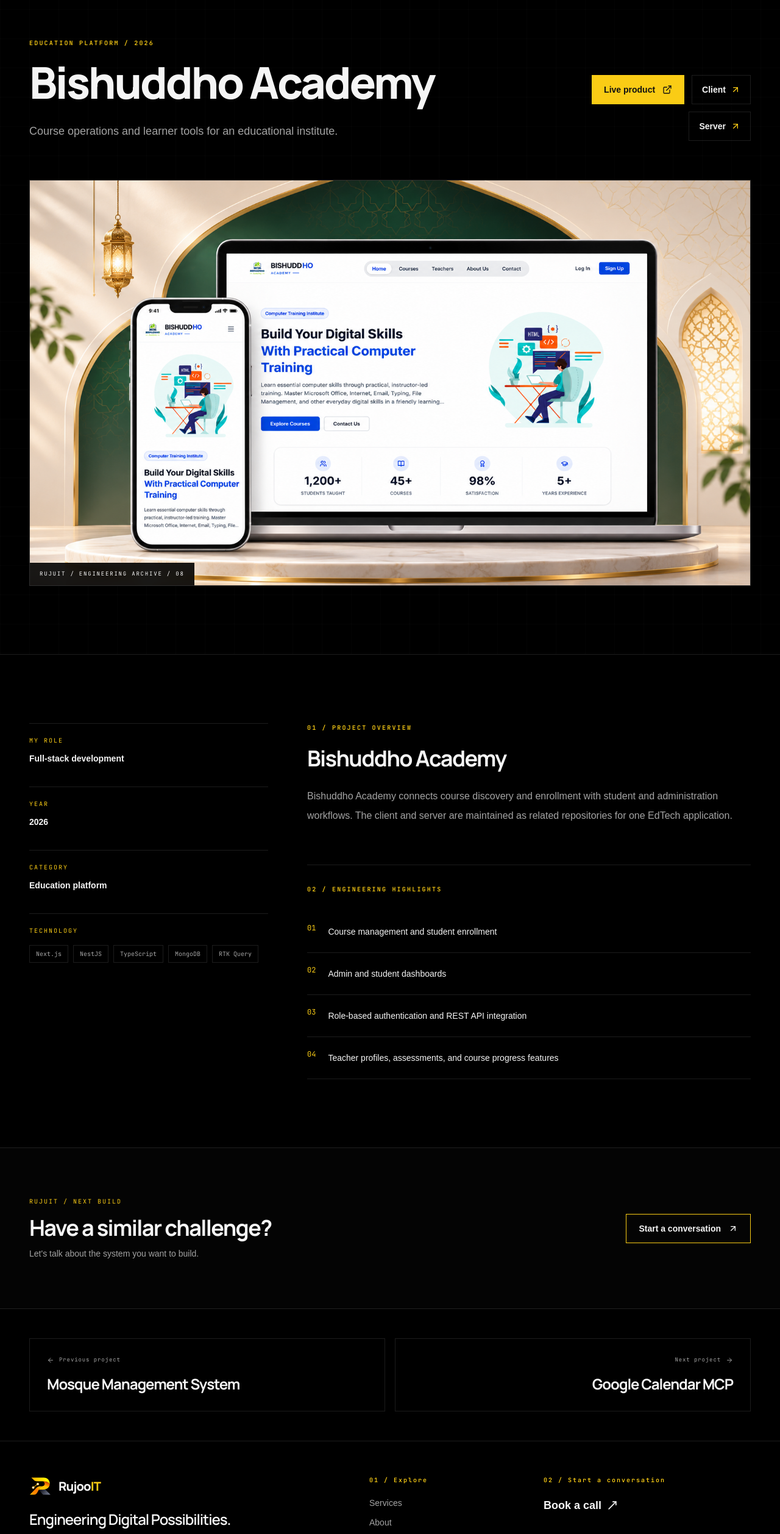
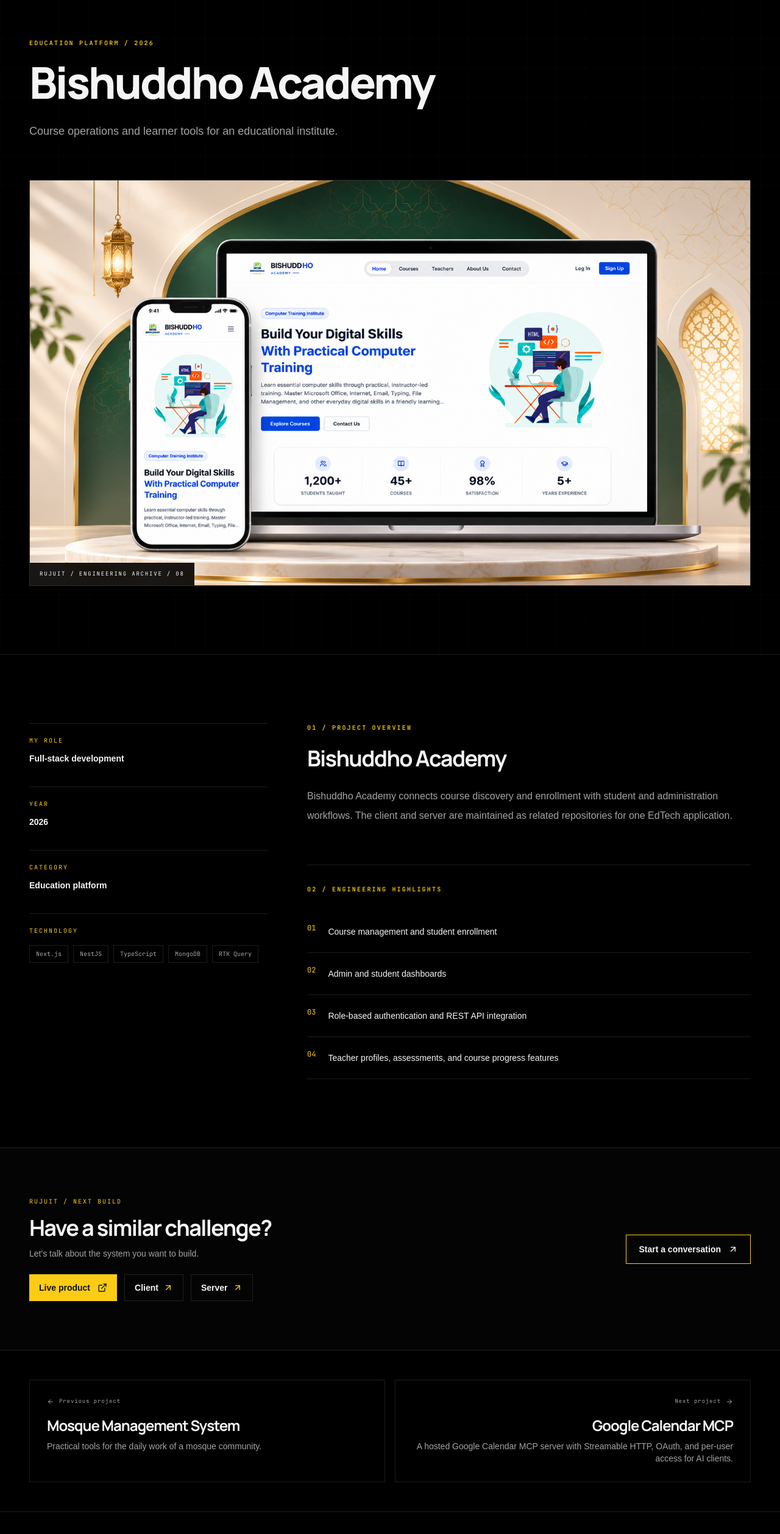
Before and after one commit to Tarikul3639/rujuit, a Next.js app in the folder frontend/: page /en/work/bishuddho-academy in a window 1280 px wide. Shown: the part 206-2722 px from the top of the page at 61% size. Built offline with nearby package versions, Linux system fonts and the light colour scheme; no server answers; a web font is replaced by a local one.

Commit message:
refine project detail actions and navigation

```diff
--- a/frontend/features/work/components/project-detail.tsx
+++ b/frontend/features/work/components/project-detail.tsx
@@ -54,31 +54,6 @@ export function ProjectDetail({
                 <p className="mt-7 max-w-3xl text-base leading-8 text-muted-foreground sm:text-lg">
                   {translated.summary}
                 </p>
-              </div>
-              <div className="flex flex-wrap gap-3 lg:justify-end">
-                {project.live && (
-                  <a
-                    href={project.live}
-                    target="_blank"
-                    rel="noreferrer"
-                    className="inline-flex h-12 items-center gap-3 bg-primary px-5 text-sm font-bold text-primary-foreground transition-transform hover:-translate-y-1"
-                  >
-                    {copy.index.live}
-                    <ExternalLink className="size-4" />
-                  </a>
-                )}
-                {project.repos.map((repo) => (
-                  <a
-                    key={repo.href}
-                    href={repo.href}
-                    target="_blank"
-                    rel="noreferrer"
-                    className="inline-flex h-12 items-center gap-2 border border-border px-4 text-sm font-semibold transition-colors hover:border-primary"
-                  >
-                    {repo.label}
-                    <ArrowUpRight className="size-4 text-primary" />
-                  </a>
-                ))}
               </div>
             </div>
             <div className="relative mt-16 aspect-[16/9] overflow-hidden border border-border bg-muted">
@@ -171,7 +146,7 @@ export function ProjectDetail({
         </section>
         <section className="border-y border-border bg-muted/20 py-16 sm:py-20">
           <div className="mx-auto flex max-w-[1440px] flex-col gap-7 px-5 sm:px-8 md:flex-row md:items-center md:justify-between lg:px-12">
-            <div>
+            <div className="min-w-0">
               <p className="font-code text-[10px] tracking-[0.2em] text-primary">
                 RUJUIT / NEXT BUILD
               </p>
@@ -181,6 +156,31 @@ export function ProjectDetail({
               <p className="mt-3 text-sm text-muted-foreground">
                 {copy.index.discussText}
               </p>
+              <div className="mt-6 flex flex-wrap gap-3">
+                {project.live && (
+                  <a
+                    href={project.live}
+                    target="_blank"
+                    rel="noreferrer"
+                    className="inline-flex h-11 items-center gap-3 bg-primary px-4 text-sm font-bold text-primary-foreground transition-transform hover:-translate-y-1"
+                  >
+                    {copy.index.live}
+                    <ExternalLink className="size-4" />
+                  </a>
+                )}
+                {project.repos.map((repo) => (
+                  <a
+                    key={repo.href}
+                    href={repo.href}
+                    target="_blank"
+                    rel="noreferrer"
+                    className="inline-flex h-11 items-center gap-2 border border-border px-4 text-sm font-semibold transition-colors hover:border-primary"
+                  >
+                    {repo.label}
+                    <ArrowUpRight className="size-4 text-primary" />
+                  </a>
+                ))}
+              </div>
             </div>
             <Link
               href={`/${locale}#contact`}
@@ -205,6 +205,9 @@ export function ProjectDetail({
             <span className="font-display mt-4 block text-lg font-bold sm:text-2xl">
               {previous.title}
             </span>
+            <span className="mt-2 block text-xs leading-5 text-muted-foreground sm:text-sm">
+              {copy.projects[previous.slug as keyof typeof copy.projects].summary}
+            </span>
           </Link>
           <Link
             href={`/${locale}/work/${next.slug}`}
@@ -216,6 +219,9 @@ export function ProjectDetail({
             <span className="font-display mt-4 block text-lg font-bold sm:text-2xl">
               {next.title}
             </span>
+            <span className="mt-2 block text-xs leading-5 text-muted-foreground sm:text-sm">
+              {copy.projects[next.slug as keyof typeof copy.projects].summary}
+            </span>
           </Link>
         </nav>
         <SiteFooter locale={locale} dictionary={dictionary} />
```
